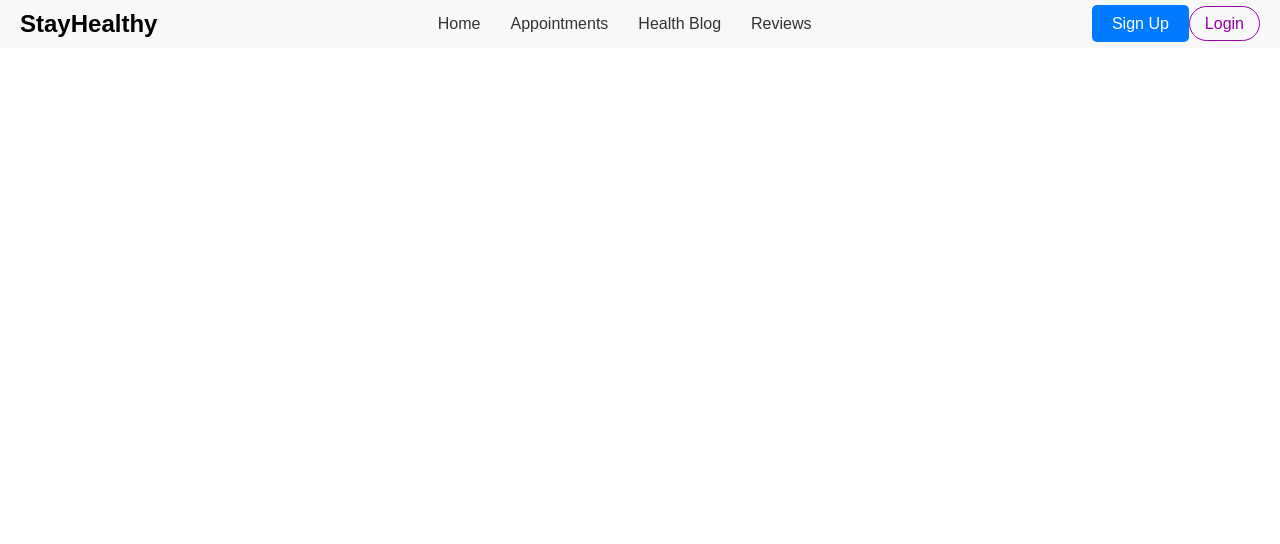
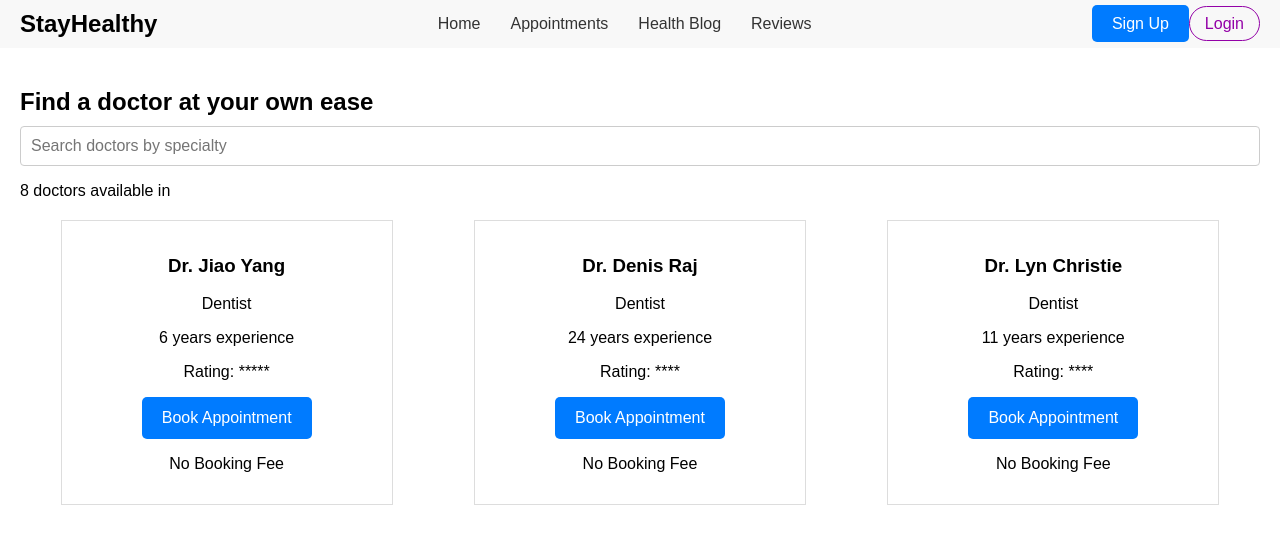
Before and after one commit to 9t0wl/healthylives, a React (Create React App) app: page /appointments in a window 1280 px wide. Shown: the top 544 px of the page. Built offline with nearby package versions, Linux system fonts and the light colour scheme.

Commit message:
Added Appointments file

```diff
--- a/src/App.js
+++ b/src/App.js
@@ -5,7 +5,8 @@ import "./App.css";
 import Navbar from "./components/Navbar";
 import LandingPage from "./components/LandingPage";
 import SignUpForm from "./components/SignUpForm";
-import LoginForm from "./components/LoginForm"; // Import LoginForm
+import LoginForm from "./components/LoginForm";
+import AppointmentBooking from "./components/AppointmentBooking"; // Import AppointmentBooking
 
 function App() {
   return (
@@ -16,6 +17,8 @@ function App() {
           <Route path="/" element={<LandingPage />} />
           <Route path="/signup" element={<SignUpForm />} />
           <Route path="/login" element={<LoginForm />} />
+          <Route path="/appointments" element={<AppointmentBooking />} />{" "}
+          {/* Add AppointmentBooking route */}
         </Routes>
       </div>
     </Router>
--- /dev/null
+++ b/src/components/Appointment.css
@@ -0,0 +1,20 @@
+/* src/components/Appointment.css */
+.appointment-booking {
+  padding: 20px;
+}
+
+.search-doctor {
+  margin-bottom: 20px;
+}
+
+.doctor-cards {
+  display: flex;
+  justify-content: space-around;
+}
+
+.doctor-card {
+  border: 1px solid #ddd;
+  padding: 15px;
+  width: 300px;
+  text-align: center;
+}
--- /dev/null
+++ b/src/components/AppointmentBooking.js
@@ -0,0 +1,35 @@
+// src/components/AppointmentBooking.js
+import React from "react";
+import SearchDoctor from "./SearchDoctor";
+import DoctorCard from "./DoctorCard";
+import "./Appointment.css";
+
+function AppointmentBooking() {
+  return (
+    <div className="appointment-booking">
+      <SearchDoctor />
+      <div className="doctor-cards">
+        <DoctorCard
+          name="Dr. Jiao Yang"
+          specialty="Dentist"
+          experience="6"
+          rating="*****"
+        />
+        <DoctorCard
+          name="Dr. Denis Raj"
+          specialty="Dentist"
+          experience="24"
+          rating="****"
+        />
+        <DoctorCard
+          name="Dr. Lyn Christie"
+          specialty="Dentist"
+          experience="11"
+          rating="****"
+        />
+      </div>
+    </div>
+  );
+}
+
+export default AppointmentBooking;
--- /dev/null
+++ b/src/components/DoctorCard.js
@@ -0,0 +1,18 @@
+// src/components/DoctorCard.js
+import React from "react";
+import "./Appointment.css";
+
+function DoctorCard({ name, specialty, experience, rating }) {
+  return (
+    <div className="doctor-card">
+      <h3>{name}</h3>
+      <p>{specialty}</p>
+      <p>{experience} years experience</p>
+      <p>Rating: {rating}</p>
+      <button>Book Appointment</button>
+      <p>No Booking Fee</p>
+    </div>
+  );
+}
+
+export default DoctorCard;
--- a/src/components/Navbar.js
+++ b/src/components/Navbar.js
@@ -11,7 +11,7 @@ function Navbar() {
           <Link to="/">Home</Link> {/* Add Home link */}
         </li>
         <li>
-          <a href="#">Appointments</a>
+          <Link to="/appointments">Appointments</Link>
         </li>
         <li>
           <a href="#">Health Blog</a>
--- /dev/null
+++ b/src/components/SearchDoctor.js
@@ -0,0 +1,15 @@
+// src/components/SearchDoctor.js
+import React from "react";
+import "./Appointment.css";
+
+function SearchDoctor() {
+  return (
+    <div className="search-doctor">
+      <h2>Find a doctor at your own ease</h2>
+      <input type="text" placeholder="Search doctors by specialty" />
+      <p>8 doctors available in </p>
+    </div>
+  );
+}
+
+export default SearchDoctor;
```
